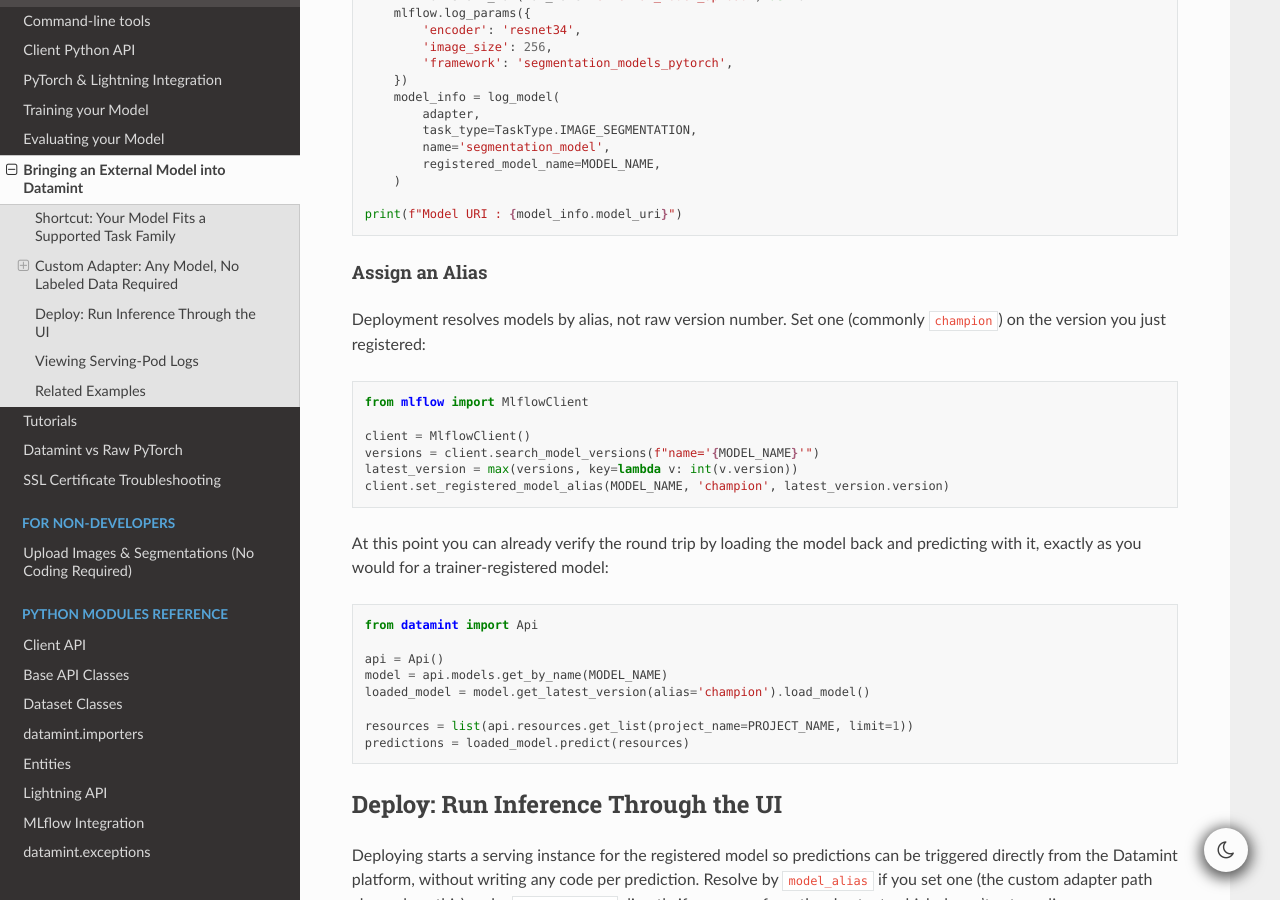
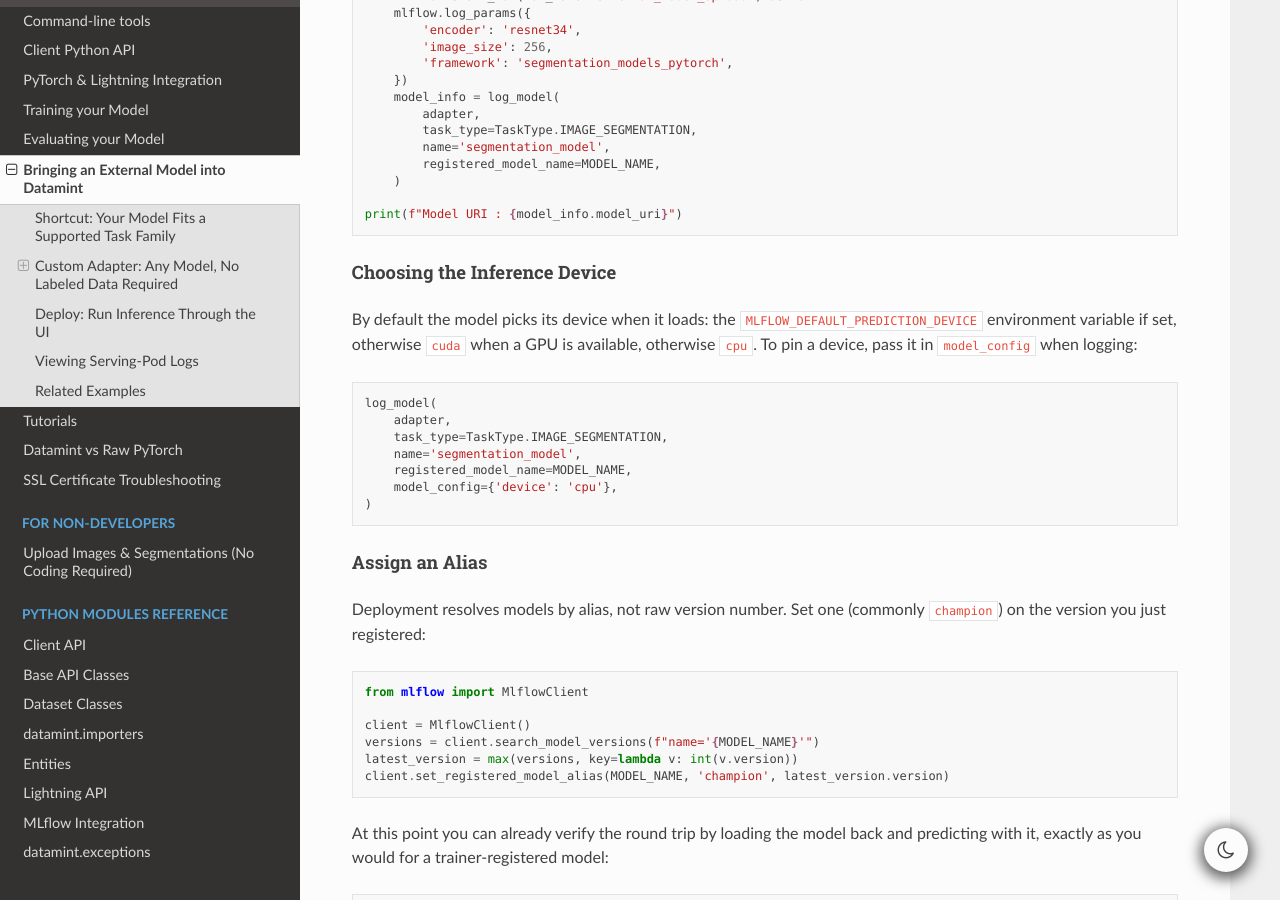
Before and after one commit to SonanceAI/datamint-python-api, a Sphinx documentation site: the page built from docs/source/inference.rst, in a window 1280 px wide and 900 px high, scrolled down 3875 px. Built offline with Sphinx 7.4.7 and the Read the Docs theme 3.1.0, drawn with Linux system fonts in a browser that asks for light colours.

Commit message:
fixed model always running on cpu

```diff
--- a/docs/source/inference.rst
+++ b/docs/source/inference.rst
@@ -236,6 +236,24 @@
 
    print(f"Model URI : {model_info.model_uri}")
 
+Choosing the Inference Device
+^^^^^^^^^^^^^^^^^^^^^^^^^^^^^^^
+
+By default the model picks its device when it loads: the
+``MLFLOW_DEFAULT_PREDICTION_DEVICE`` environment variable if set, otherwise ``cuda``
+when a GPU is available, otherwise ``cpu``. To pin a device, pass it in
+``model_config`` when logging:
+
+.. code-block:: python
+
+   log_model(
+       adapter,
+       task_type=TaskType.IMAGE_SEGMENTATION,
+       name='segmentation_model',
+       registered_model_name=MODEL_NAME,
+       model_config={'device': 'cpu'},
+   )
+
 Assign an Alias
 ^^^^^^^^^^^^^^^^^
 
```
Also changed, not shown: 1 other file.
